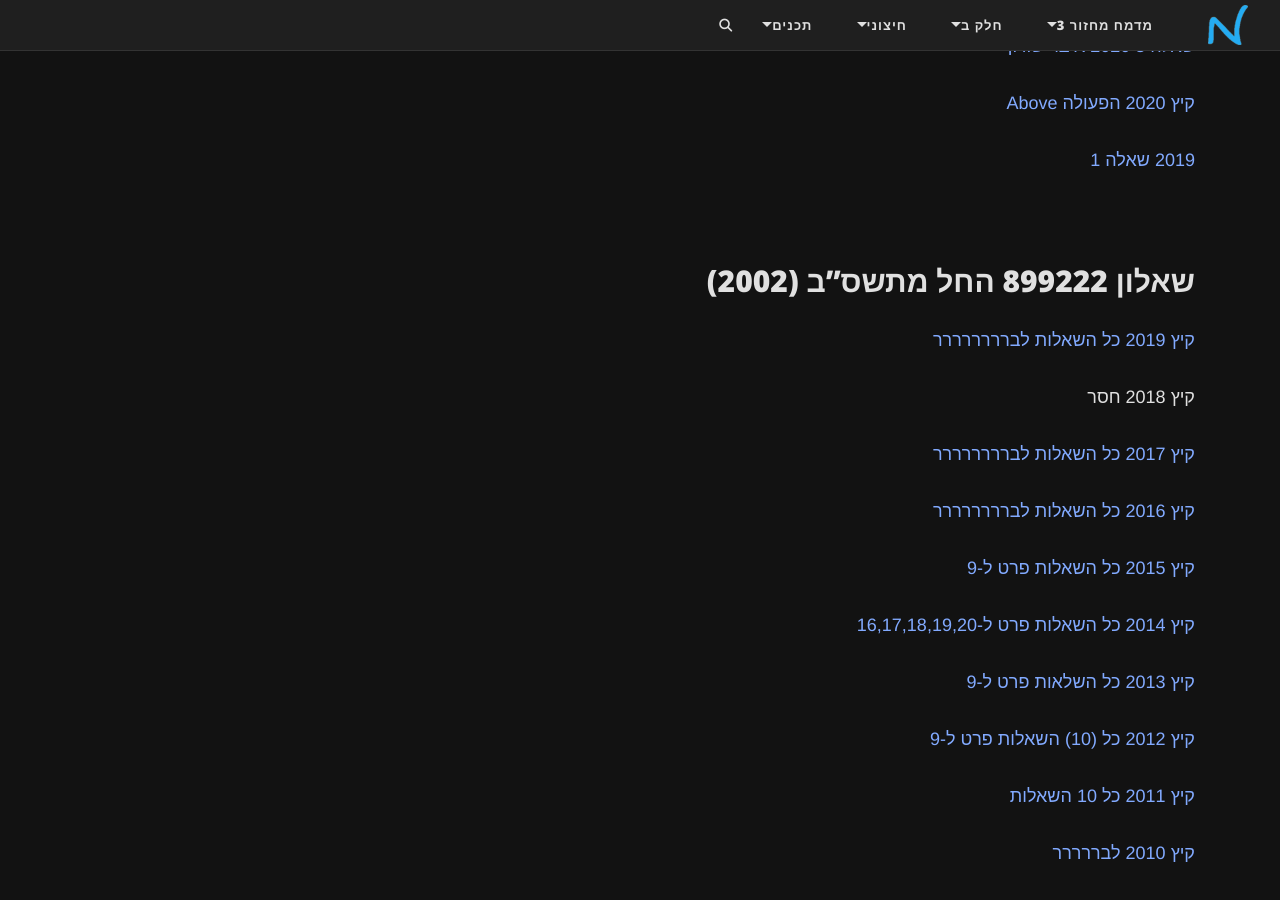
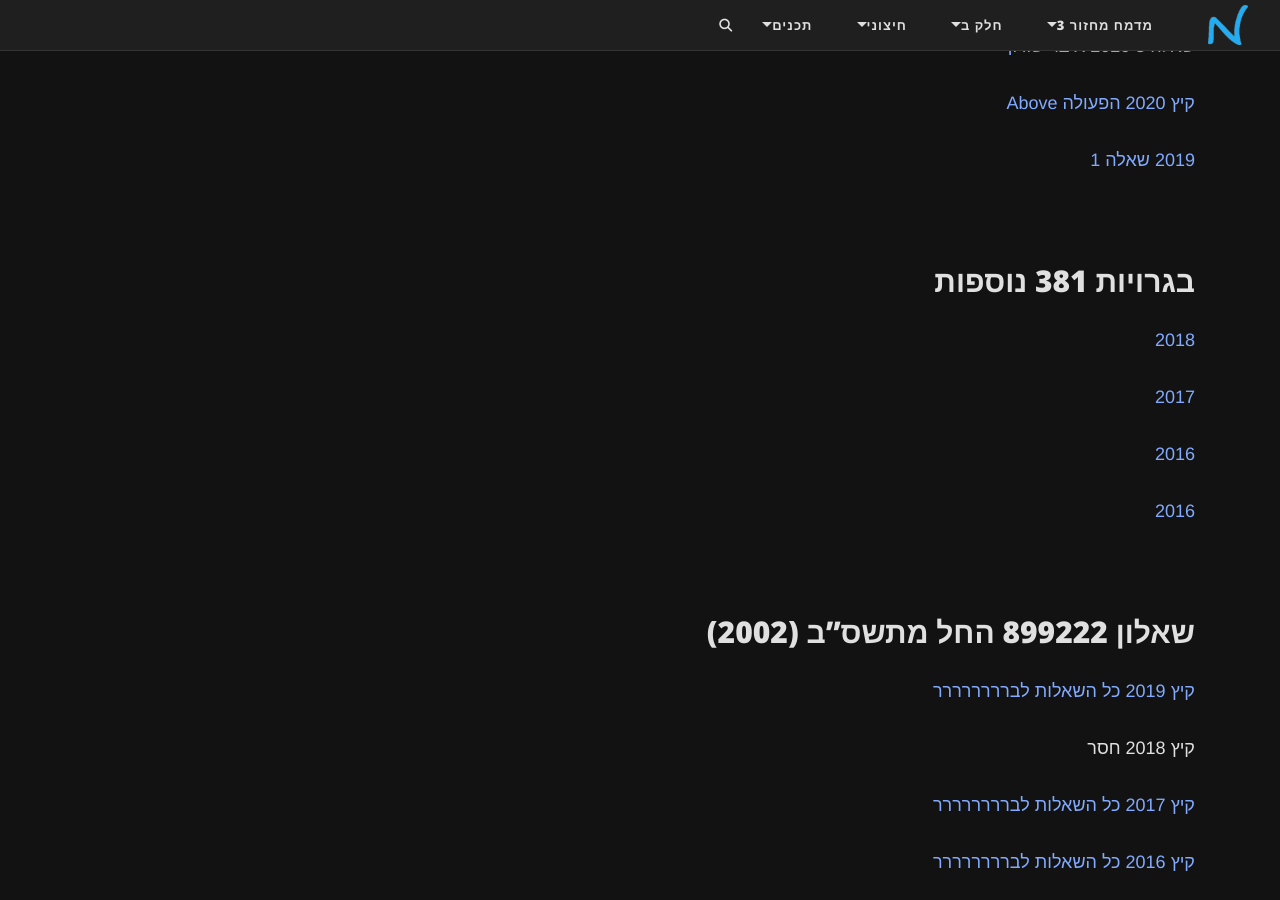
Before and after one commit to 3strategy/BeautifulYesodot, a Jekyll site: the page built from cs2/Chapter9Ex9.3.md, in a window 1280 px wide and 900 px high, scrolled down 1769 px. Built offline with Jekyll 4.4.1, drawn with Linux system fonts in a browser that asks for light colours; comment, search, counter and statistics services are not loaded.

Commit message:
הוספת בגרויות. ריפרור לתכנית הלימודים

```diff
--- a/cs2/Chapter9Ex9.3.md
+++ b/cs2/Chapter9Ex9.3.md
@@ -67,6 +67,17 @@ lang: he
 
 [2019 שאלה 1](/bagruyot/2019.6.381.pdf)
 
+## בגרויות 381 נוספות
+
+[2018](/bagruyot/2018.6.381.pdf)
+
+[2017](/bagruyot/2017.6.381.pdf)
+
+[2016](/bagruyot/2016.6.381.pdf)
+
+
+[2016](/bagruyot/2016.8.381.pdf)
+
 
 
 
```
Also changed, not shown: cs/Chapter1.md (+1 -1 lines), cs/Chapter4Ex4.6.md (+2 -0 lines), 1 other file.
